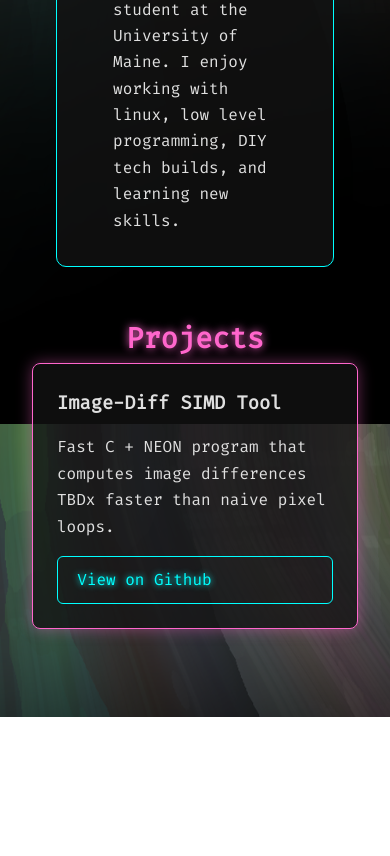
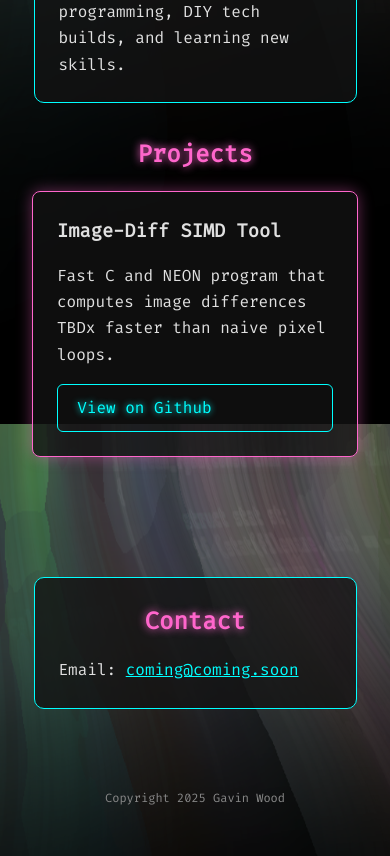
Before and after one commit to Gavin-Wood4/portfolio-website, a plain HTML site: page index.html in a window 390 px wide. Shown: the part 420-1276 px from the top of the page. Before the commit the page ends 1137 px from the top, so only its background shows below. Drawn offline with Linux system fonts and the light colour scheme.

Commit message:
Added mobile/narrow screen styling to website.

```diff
--- a/index.html
+++ b/index.html
@@ -11,7 +11,7 @@
 
 		<link rel="stylesheet" href="style.css">
 	</head>
-
+	<body>
 		<header>
 			<img
 				src="header_image.png"
@@ -34,7 +34,10 @@
 				<h1 class="glow-cyan">Gavin Wood</h1>
 				<h2 class="glow-magenta">Computer Engineering Student</h2>
 				<p>
-				Welcome to my website! I am a computer engineering student at the University of Maine. I enjoy working with linux, low level programming, DIY tech builds, and learning new skills.
+					Welcome to my website! I am a computer engineering
+					student at the University of Maine. I enjoy working with
+					linux, low level programming, DIY tech builds, and
+					learning new skills.
 				</p>
 			</section>
 
@@ -44,7 +47,7 @@
 					<article class="project-card">
 						<h3>Image-Diff SIMD Tool</h3>
 						<p>
-						Fast C + NEON program that computes image
+							Fast C and NEON program that computes image
 							differences TBDx faster than naive pixel loops.
 						</p>
 						<a
@@ -56,5 +59,19 @@
 					</article>
 				</div>
 			</section>
+
+			<section id="contact" class="card">
+				<h2 class="section-title">Contact</h2>
+				<p>
+					Email:
+					<a href="mailto:coming@coming.soon" class="link-neon"
+						>coming@coming.soon
+					</a>
+				</p>
+			</section>
 		</main>
+		<footer>
+			<p>Copyright 2025 Gavin Wood</p>
+		</footer>
+	</body>				<!-- This website was written entirely using Vim. -->
 </html>
--- a/style.css
+++ b/style.css
@@ -54,18 +54,27 @@ nav a:hover {
 }
 .section-title {
 	text-align: center;
+	margin: 2rem 0 1rem;
 	font-size: 1.8rem;
 	color: #ff66cc;
 	text-shadow: 0 0 8px #ff66cc;
+}
+.link-neon {
+	color: #00ffff;
+	text-shadow 0 0 6px #00ffff;
 }
 
 .card {
 	background: rgba(18, 18, 18, 0.78);
 	border: 1px solid #00ffff;
 	border-radius: 10px;
-	padding: 2rem 3.5rem;	/*	16:9 approximately 2:3.5	*/
-	max-width: 42%; /* life */
+	padding: 2rem 2.5rem;	/*	16:9 approximately 2:3.5	*/
+	max-width: 37.5%; /* life */
 	margin: 3rem auto;
+}
+
+.card .section-title {
+	margin-top: 0;
 }
 
 .project-grid {
@@ -102,3 +111,24 @@ nav a:hover {
 	color: #121212;
 	box-shadow: 0 0 12px #00ffff;
 }
+
+footer {
+	text-align: center;
+	padding: 3rem 0;
+	font-size: 0.75rem;
+	color: #888
+}
+
+@media (max-width: 600px) {
+	nav ul {
+		gap: 1rem;
+	}
+	.card {
+		margin: 2rem auto;
+		padding: 1.5rem;
+		max-width: 70%;
+	}
+	.section-title {
+		font-size: 1.5rem;
+	}
+}
```
Lines whose indentation alone changed are shown as unchanged.
